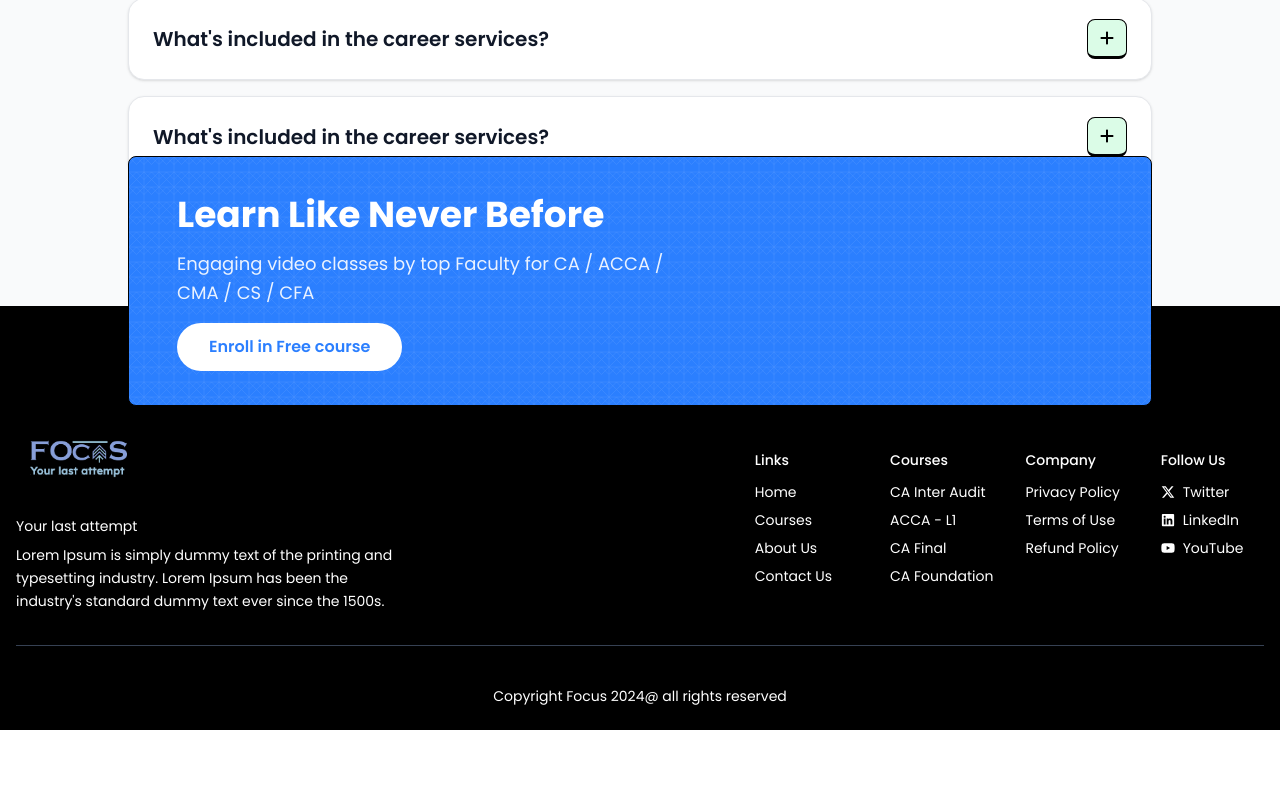
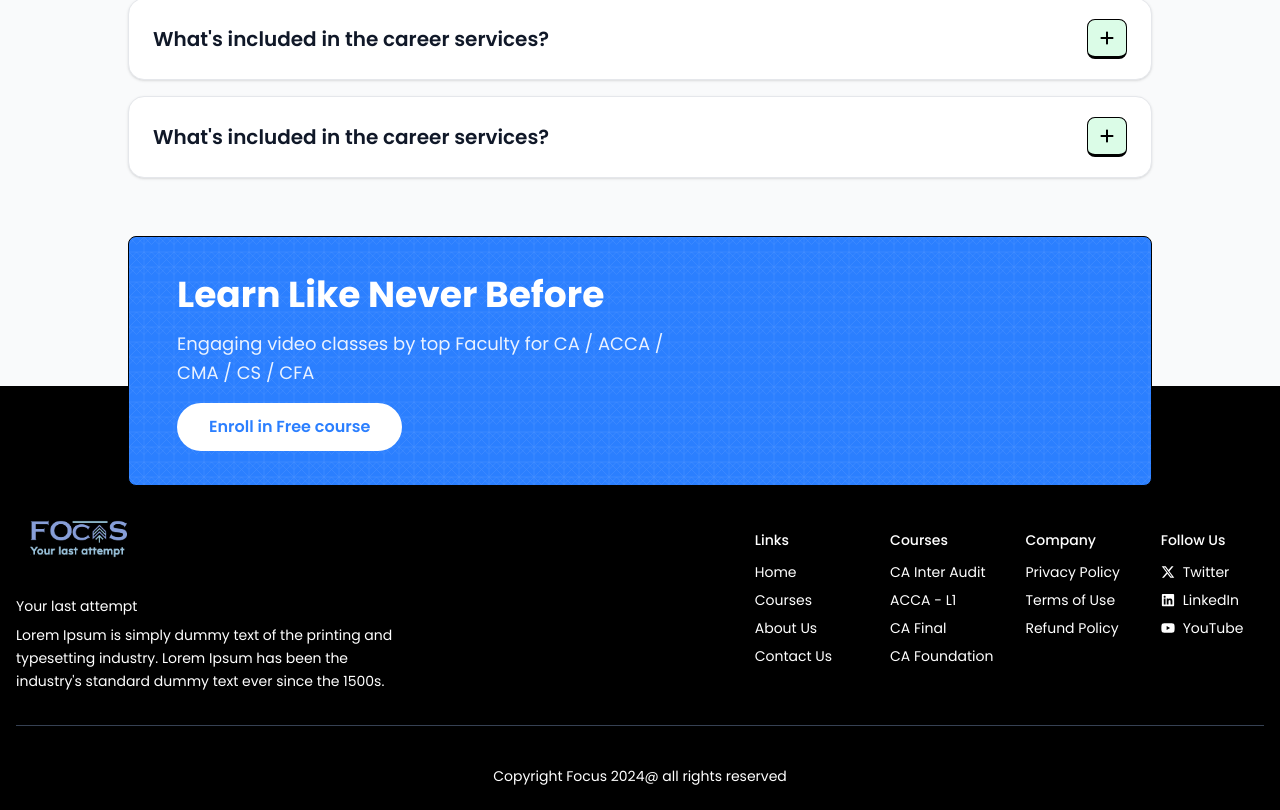
Before and after one commit to zipsar-dev/focas-website, a React (Vite) app: page / in a window 1280 px wide. Shown: the part 5691-6501 px from the top of the page. Before the commit the page ends 6421 px from the top, so only its background shows below. Built offline with nearby package versions, Linux system fonts and the light colour scheme.

Commit message:
fixed footer

```diff
--- a/src/components/Footer.tsx
+++ b/src/components/Footer.tsx
@@ -17,7 +17,7 @@ const Footer: React.FC = () => {
   }, []);
 
   return (
-    <footer className="bg-black text-white pt-16 pb-10 relative mt-[8rem] min-h-[400px]">
+    <footer className="bg-black text-white pt-16 pb-10 relative md:mt-[13rem] mt-[5rem] min-h-[400px]">
       {/* Centered Blue Box with Zigzag Grid - Enhanced Responsiveness */}
       <div className="absolute left-1/2 -top-[40px] sm:-top-[60px] md:-top-[80px] lg:-top-[120px] xl:-top-[150px] transform -translate-x-1/2 w-[95%] sm:w-[90%] md:w-[85%] lg:w-[80%] h-[150px] xs:h-[140px] sm:h-[170px] md:h-[200px] lg:h-[220px] xl:h-[250px] border border-black rounded-lg bg-blue-500 overflow-hidden">
         {/* Zigzag Grid Background for Blue Box */}
```
